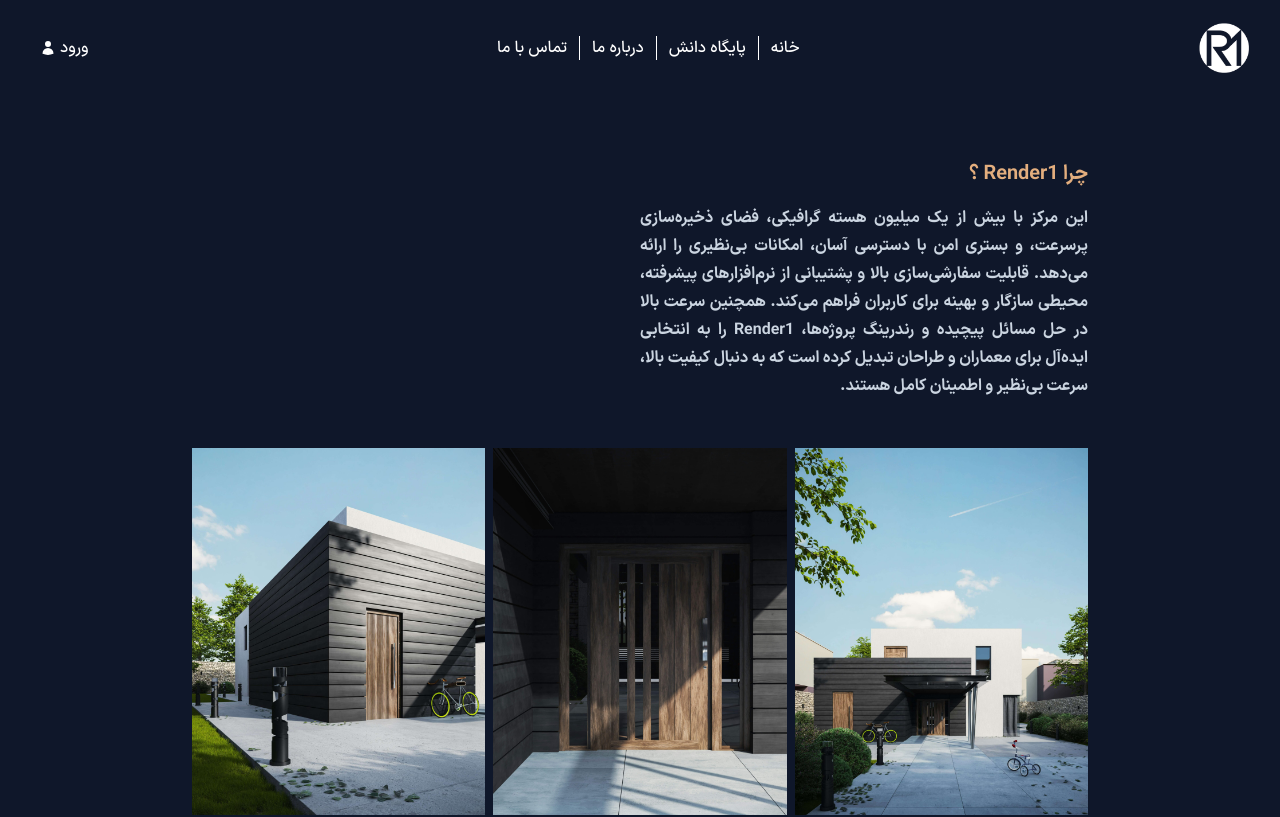
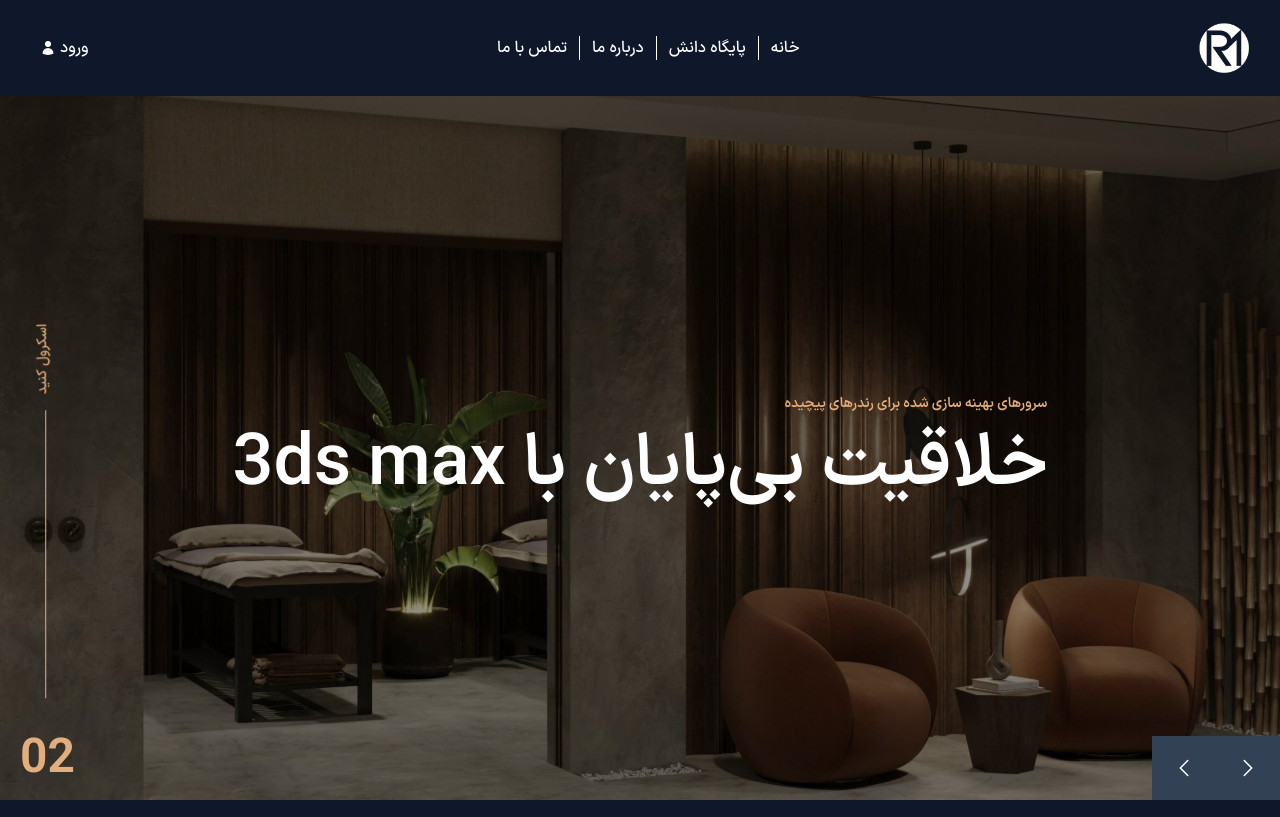
Before and after one commit to Amir-shz/Render1, a Next.js app: page / in a window 1280 px wide. Shown: the top 817 px of the page. Built offline with nearby package versions, Linux system fonts and the light colour scheme.

Commit message:
create main slider

```diff
--- a/app/_components/GpuSlider.jsx
+++ b/app/_components/GpuSlider.jsx
@@ -14,7 +14,7 @@
     <div className=" text-white bg-[#05151b] -mx-4 py-16 max-sm:py-8">
       <div className=" grid grid-cols-2 gap-24 px-48 relative max-xl:gap-12 max-lg:px-24 max-lg:gap-4 max-md:px-12 max-sm:grid-cols-1 max-sm:px-6">
         <div className=" self-center size-full max-sm:pb-4">
-          <Swiper>
+          <Swiper loop={true}>
             <SwiperSlide>
               <div className=" relative hover:[&>div]:opacity-100">
                 <div className="transition-opacity duration-300 opacity-0 text-primary absolute top-0 left-0 size-full bg-slate-950/70">
--- /dev/null
+++ b/app/_components/MainSlide.jsx
@@ -0,0 +1,30 @@
+"use client";
+import Image from "next/image";
+
+function MainSlide({ src, title, text, num }) {
+  return (
+    <>
+      <Image
+        src={src}
+        alt=""
+        fill
+        className=" object-cover sepia-[0.05] brightness-[0.55] animate-scaleZoom"
+      />
+      <div className=" relative z-20 flex-col size-full">
+        <div className=" absolute top-1/2 left-1/2 -translate-x-1/2 -translate-y-1/2 w-max max-[450px]:-translate-x-32">
+          <p className=" text-primary font-semibold text-sm pb-4 max-md:text-sm max-[450px]:text-xs">
+            {title}
+          </p>
+          <p className=" text-7xl font-semibold max-lg:text-5xl max-md:text-3xl max-[450px]:text-2xl">
+            {text}
+          </p>
+        </div>
+        <p className=" text-primary font-bold text-5xl absolute bottom-4 left-5">
+          {num}
+        </p>
+      </div>
+    </>
+  );
+}
+
+export default MainSlide;
--- /dev/null
+++ b/app/_components/MainSlider.jsx
@@ -0,0 +1,66 @@
+"use client";
+
+import { Autoplay, EffectFade } from "swiper/modules";
+import { Swiper, SwiperSlide } from "swiper/react";
+import "swiper/css";
+
+import MainSlide from "./MainSlide";
+
+import slide1 from "@/public/slide1.jpg";
+import slide2 from "@/public/slide2.jpg";
+import NextBtn from "./NextBtn";
+import PrevBtn from "./PrevBtn";
+
+import "swiper/css/effect-fade";
+
+function MainSlider() {
+  return (
+    <>
+      <div className=" relative -mx-4 text-white h-[calc(100vh-96px)]">
+        <Swiper
+          effect="fade"
+          allowTouchMove={false}
+          speed={1500}
+          slidesPerView={1}
+          spaceBetween={0}
+          parallax={true}
+          centeredSlides={true}
+          loop={true}
+          autoplay={{ delay: 4000, disableOnInteraction: false }}
+          modules={[Autoplay, EffectFade]}
+          className="h-full"
+        >
+          <SwiperSlide>
+            <MainSlide
+              src={slide1}
+              title="سرورهای قوی برای رندر های واقع گرایانه"
+              text="تجسم شگفت انگیز با lumion"
+              num="01"
+            />
+          </SwiperSlide>
+          <SwiperSlide>
+            <MainSlide
+              src={slide2}
+              title="سرورهای بهینه سازی شده برای رندرهای پیچیده"
+              text="خلاقیت بی‌پایان با 3ds max"
+              num="02"
+            />
+          </SwiperSlide>
+          {/* <SwiperSlide className=" sepia-[0.05] brightness-[0.55]">
+          3000
+          </SwiperSlide> */}
+          <div className=" absolute bottom-0 right-16">
+            <NextBtn />
+            <PrevBtn />
+          </div>
+        </Swiper>
+        <p className=" absolute top-2/3 -translate-y-16 -left-36 text-primary font-medium text-sm z-50 -rotate-90 ">
+          اسکرول کنید
+          <span className="border-b border-primary inline-block w-72 mr-4 h-0"></span>
+        </p>
+      </div>
+    </>
+  );
+}
+
+export default MainSlider;
--- a/app/page.js
+++ b/app/page.js
@@ -1,5 +1,6 @@
 import AnimatedRender from "./_components/AnimatedRender";
 import GpuSlider from "./_components/GpuSlider";
+import MainSlider from "./_components/MainSlider";
 import PricePlan from "./_components/PricePlan";
 import WhyRender1 from "./_components/WhyRender1";
 
@@ -11,6 +12,7 @@
 export default function page() {
   return (
     <div>
+      <MainSlider />
       <WhyRender1 />
       <PricePlan />
       <GpuSlider />
--- a/tailwind.config.js
+++ b/tailwind.config.js
@@ -18,9 +18,15 @@
           "0%": { transform: "translateX(80%)" },
           "100%": { transform: "translateX(0)" },
         },
+        scaleZoom: {
+          "0%": { transform: "scale(100%)" },
+          "50%": { transform: "scale(110%)" },
+          "100%": { transform: "scale(100%)" },
+        },
       },
       animation: {
         marquee: "marquee 18s linear infinite",
+        scaleZoom: "scaleZoom 6s linear",
       },
     },
   },
```
Also changed, not shown: public/slide1.jpg (added), public/slide2.jpg (added).
